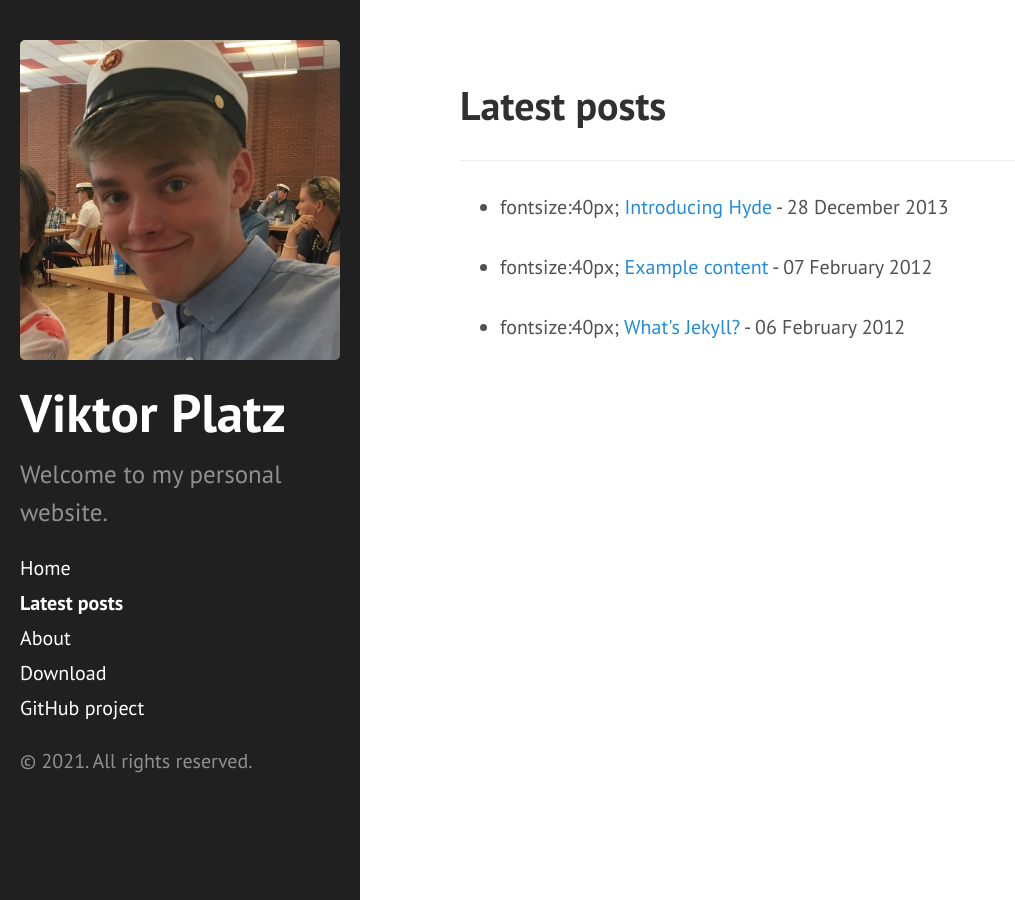
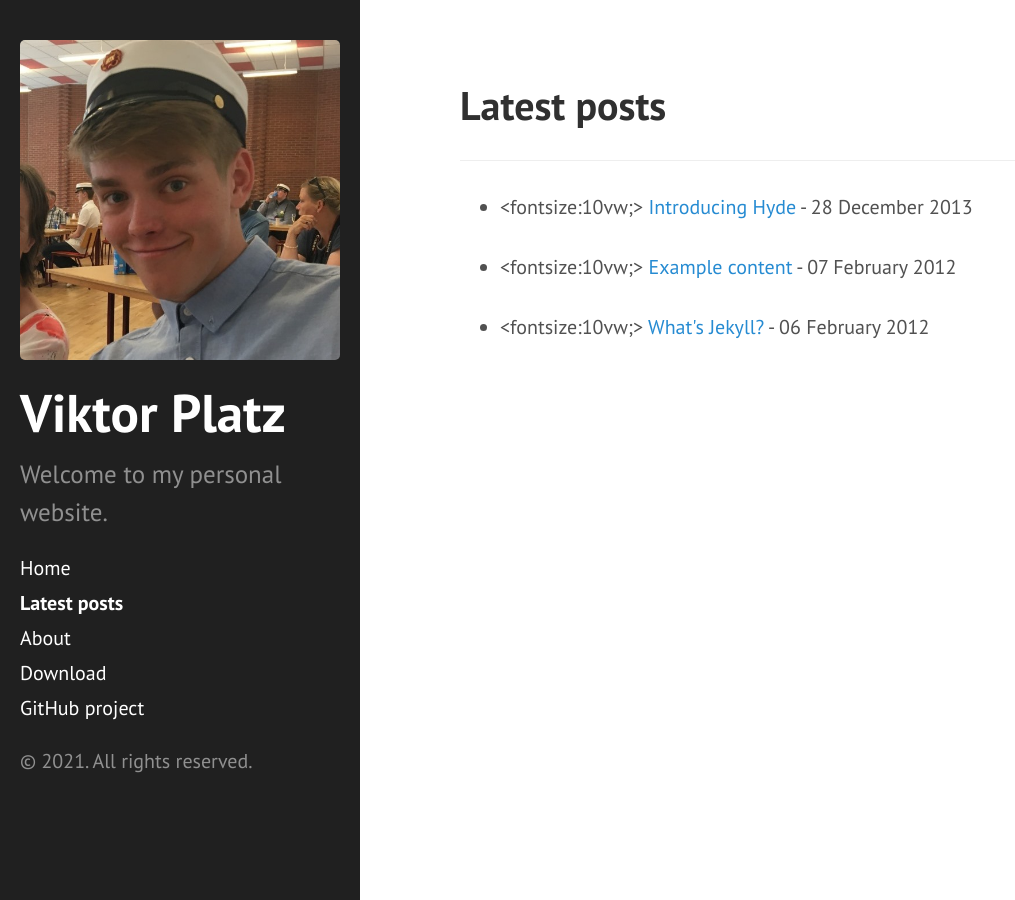
Before and after one commit to ViktorPlatz/redviktor.github.io, a Jekyll site: the page built from Latest posts.md, in a window 1280 px wide. Shown: the whole page, without its empty margins (0-1015 px from the left). Built offline with Jekyll 4.4.1, drawn with Linux system fonts in a browser that asks for light colours; Markdown is read by kramdown in place of the engine named in the settings.

Commit message:
Update Latest posts.md

```diff
--- a/Latest posts.md
+++ b/Latest posts.md
@@ -8,7 +8,7 @@ title: Latest posts
 <ul>
   {% for post in site.posts %}
     <li>
-      fontsize:40px;
+      <fontsize:10vw;>
       <a href="{{ post.url }}">
         {{ post.title }}
       </a>
```
